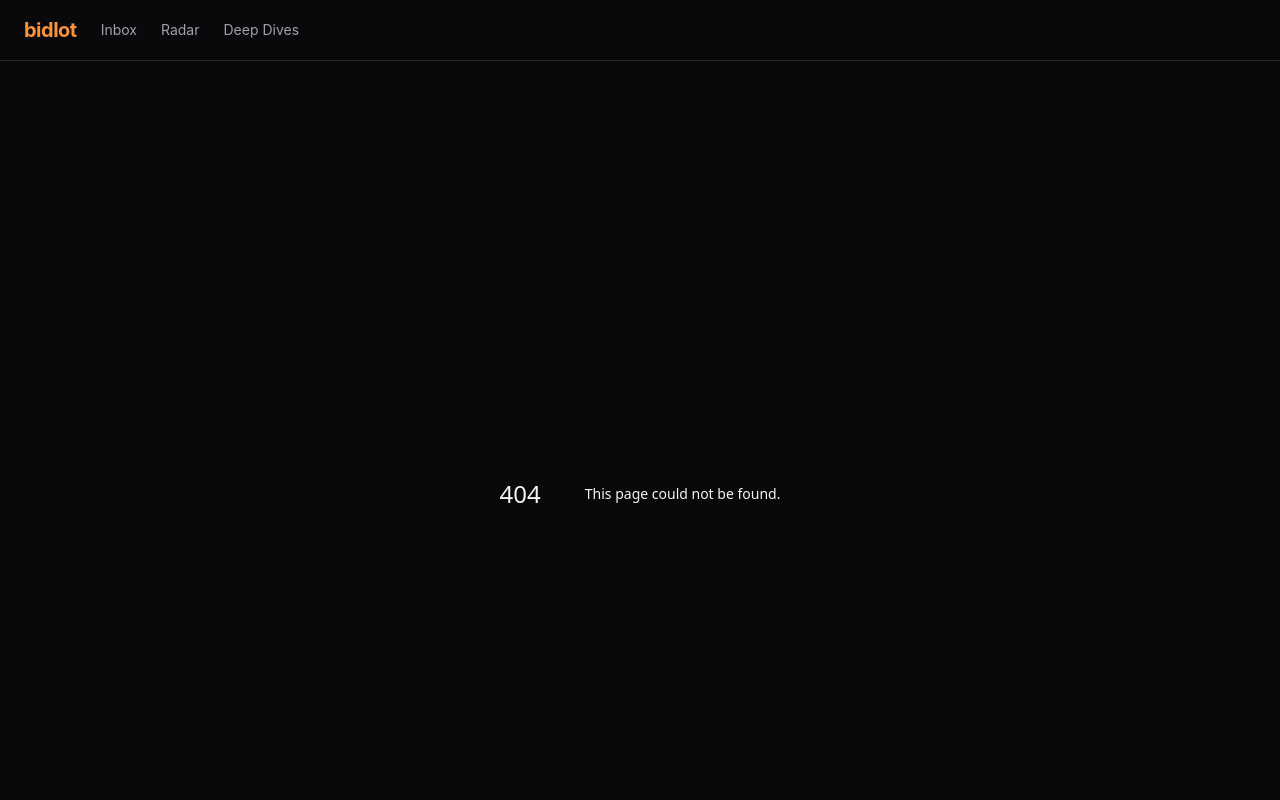
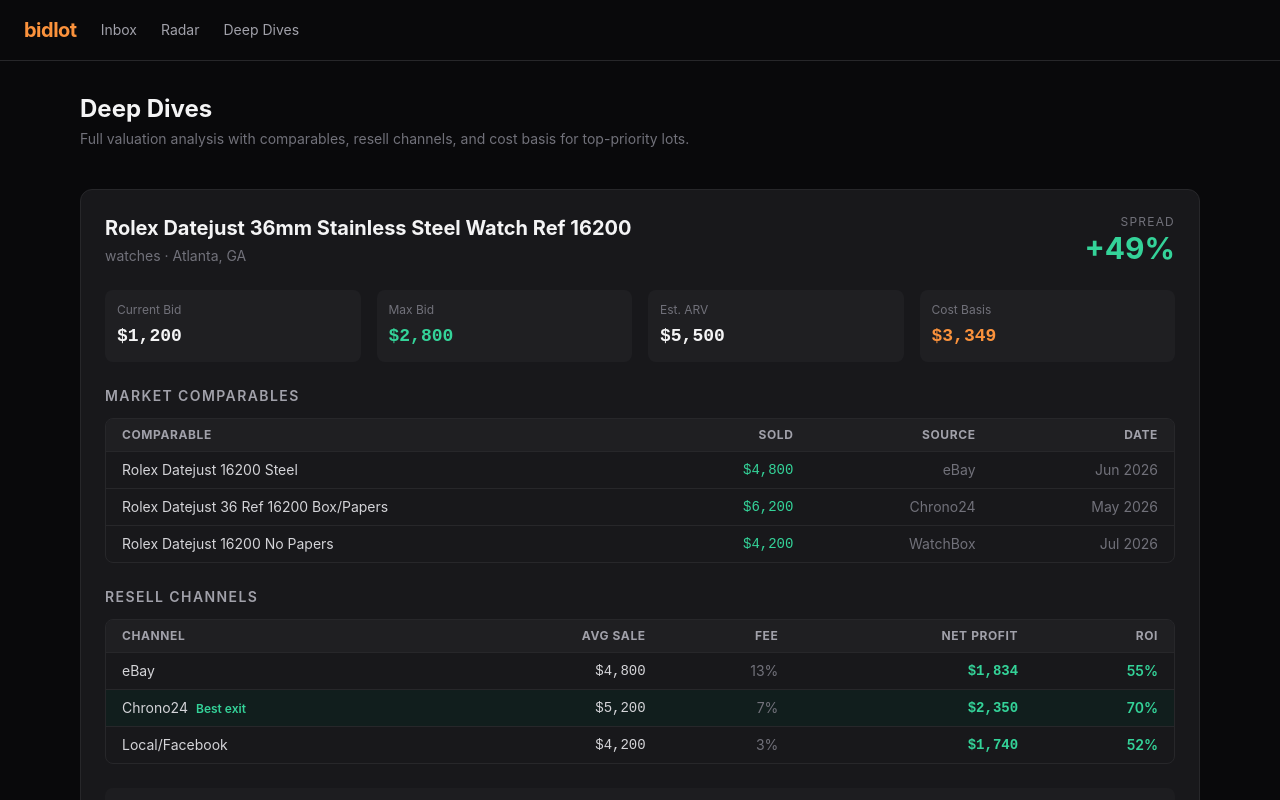
Before and after one commit to dialsandrew0/bidlot, a Next.js app in the folder apps/dashboard/: page /deep-dives in a window 1280 px wide. Before the commit this address had no page. Shown: the top 800 px of the page. Built offline with nearby package versions, Linux system fonts and the light colour scheme.

Commit message:
feat: add Deep Dives page with comparables and resell channel analysis

```diff
--- /dev/null
+++ b/apps/dashboard/app/deep-dives/page.tsx
@@ -0,0 +1,222 @@
+import { clsx } from 'clsx';
+
+interface DeepDiveLot {
+  id: string;
+  title: string;
+  category: string;
+  currentBid: number;
+  maxBid: number;
+  arv: number;
+  margin: number;
+  confidence: number;
+  location: string;
+  lotUrl: string;
+  comparables: { title: string; soldPrice: number; source: string; date: string }[];
+  resellChannels: { name: string; avgPrice: number; fee: number; netProfit: number }[];
+  notes: string;
+  shippingMode: 'local_pickup' | 'ships';
+  shippingEst: number;
+  buyerPremium: number;
+}
+
+const DEEP_DIVES: DeepDiveLot[] = [
+  {
+    id: 'd1',
+    title: 'Rolex Datejust 36mm Stainless Steel Watch Ref 16200',
+    category: 'watches',
+    currentBid: 1200,
+    maxBid: 2800,
+    arv: 5500,
+    margin: 0.49,
+    confidence: 0.85,
+    location: 'Atlanta, GA',
+    lotUrl: 'https://ctbids.com/lot/r1',
+    shippingMode: 'ships',
+    shippingEst: 45,
+    buyerPremium: 0.18,
+    comparables: [
+      { title: 'Rolex Datejust 16200 Steel', soldPrice: 4800, source: 'eBay', date: 'Jun 2026' },
+      { title: 'Rolex Datejust 36 Ref 16200 Box/Papers', soldPrice: 6200, source: 'Chrono24', date: 'May 2026' },
+      { title: 'Rolex Datejust 16200 No Papers', soldPrice: 4200, source: 'WatchBox', date: 'Jul 2026' },
+    ],
+    resellChannels: [
+      { name: 'eBay', avgPrice: 4800, fee: 0.13, netProfit: 1834 },
+      { name: 'Chrono24', avgPrice: 5200, fee: 0.065, netProfit: 2350 },
+      { name: 'Local/Facebook', avgPrice: 4200, fee: 0.03, netProfit: 1740 },
+    ],
+    notes: 'Strong demand for ref 16200 in steel. No-papers examples still trading well above $4k. Buyer premium + shipping adds ~$261 to cost basis at max bid. Best exit: Chrono24 listing at $5,200.',
+  },
+  {
+    id: 'd2',
+    title: 'MCM Eames Lounge Chair & Ottoman Herman Miller Original',
+    category: 'furniture',
+    currentBid: 800,
+    maxBid: 1400,
+    arv: 3200,
+    margin: 0.56,
+    confidence: 0.79,
+    location: 'Decatur, GA',
+    lotUrl: 'https://ctbids.com/lot/r5',
+    shippingMode: 'local_pickup',
+    shippingEst: 0,
+    buyerPremium: 0.18,
+    comparables: [
+      { title: 'Herman Miller Eames Lounge 670/671 Black', soldPrice: 2800, source: 'eBay', date: 'Jul 2026' },
+      { title: 'Eames Lounge Chair Santos Rosewood', soldPrice: 3800, source: '1stDibs', date: 'Jun 2026' },
+      { title: 'HM Eames Lounge Chair Walnut', soldPrice: 2400, source: 'Chairish', date: 'May 2026' },
+    ],
+    resellChannels: [
+      { name: 'eBay', avgPrice: 2800, fee: 0.13, netProfit: 1034 },
+      { name: '1stDibs', avgPrice: 3500, fee: 0.20, netProfit: 1548 },
+      { name: 'Chairish', avgPrice: 2600, fee: 0.20, netProfit: 1348 },
+      { name: 'Facebook Marketplace', avgPrice: 2200, fee: 0.0, netProfit: 1148 },
+    ],
+    notes: 'Local pickup only in Decatur — need van or truck. Original HM label adds ~15% premium. Condition critical: check ottoman base and leather cracks. Best exit: 1stDibs if rosewood shell.',
+  },
+];
+
+function CompsTable({ comps }: { comps: DeepDiveLot['comparables'] }) {
+  return (
+    <div className="rounded-lg border border-zinc-800 overflow-hidden">
+      <table className="w-full text-sm">
+        <thead>
+          <tr className="bg-zinc-800/50 text-zinc-400 text-xs uppercase tracking-wider">
+            <th className="px-4 py-2 text-left">Comparable</th>
+            <th className="px-4 py-2 text-right">Sold</th>
+            <th className="px-4 py-2 text-right">Source</th>
+            <th className="px-4 py-2 text-right">Date</th>
+          </tr>
+        </thead>
+        <tbody>
+          {comps.map((c, i) => (
+            <tr key={i} className="border-t border-zinc-800">
+              <td className="px-4 py-2 text-zinc-300">{c.title}</td>
+              <td className="px-4 py-2 text-right font-mono text-emerald-400">${c.soldPrice.toLocaleString()}</td>
+              <td className="px-4 py-2 text-right text-zinc-500">{c.source}</td>
+              <td className="px-4 py-2 text-right text-zinc-500">{c.date}</td>
+            </tr>
+          ))}
+        </tbody>
+      </table>
+    </div>
+  );
+}
+
+function ChannelsTable({ channels, costBasis }: { channels: DeepDiveLot['resellChannels']; costBasis: number }) {
+  const best = channels.reduce((a, b) => a.netProfit > b.netProfit ? a : b);
+  return (
+    <div className="rounded-lg border border-zinc-800 overflow-hidden">
+      <table className="w-full text-sm">
+        <thead>
+          <tr className="bg-zinc-800/50 text-zinc-400 text-xs uppercase tracking-wider">
+            <th className="px-4 py-2 text-left">Channel</th>
+            <th className="px-4 py-2 text-right">Avg Sale</th>
+            <th className="px-4 py-2 text-right">Fee</th>
+            <th className="px-4 py-2 text-right">Net Profit</th>
+            <th className="px-4 py-2 text-right">ROI</th>
+          </tr>
+        </thead>
+        <tbody>
+          {channels.map((ch, i) => {
+            const roi = Math.round((ch.netProfit / costBasis) * 100);
+            const isBest = ch.name === best.name;
+            return (
+              <tr key={i} className={clsx('border-t border-zinc-800', isBest && 'bg-emerald-950/30')}>
+                <td className="px-4 py-2">
+                  <span className="text-zinc-300">{ch.name}</span>
+                  {isBest && <span className="ml-2 text-xs text-emerald-400 font-semibold">Best exit</span>}
+                </td>
+                <td className="px-4 py-2 text-right font-mono text-zinc-300">${ch.avgPrice.toLocaleString()}</td>
+                <td className="px-4 py-2 text-right text-zinc-500">{Math.round(ch.fee * 100)}%</td>
+                <td className={clsx('px-4 py-2 text-right font-mono font-bold', ch.netProfit > 0 ? 'text-emerald-400' : 'text-red-400')}>
+                  ${ch.netProfit.toLocaleString()}
+                </td>
+                <td className={clsx('px-4 py-2 text-right font-semibold', roi > 0 ? 'text-emerald-400' : 'text-red-400')}>
+                  {roi}%
+                </td>
+              </tr>
+            );
+          })}
+        </tbody>
+      </table>
+    </div>
+  );
+}
+
+function DeepDiveCard({ lot }: { lot: DeepDiveLot }) {
+  const costBasis = Math.round(lot.maxBid * (1 + lot.buyerPremium) + lot.shippingEst);
+  const spreadPct = Math.round(lot.margin * 100);
+  return (
+    <div className="rounded-xl border border-zinc-800 bg-zinc-900 p-6 space-y-6">
+      {/* Header */}
+      <div className="flex items-start justify-between gap-4">
+        <div>
+          <h2 className="text-xl font-bold text-zinc-100">{lot.title}</h2>
+          <p className="text-zinc-500 text-sm mt-1">{lot.category.replace(/_/g, ' ')} &middot; {lot.location}</p>
+        </div>
+        <div className="text-right shrink-0">
+          <p className="text-xs text-zinc-500 uppercase tracking-widest">Spread</p>
+          <p className="text-3xl font-bold text-emerald-400">+{spreadPct}%</p>
+        </div>
+      </div>
+
+      {/* Key metrics */}
+      <div className="grid grid-cols-4 gap-4">
+        {[
+          { label: 'Current Bid', value: `$${lot.currentBid.toLocaleString()}`, color: 'text-zinc-100' },
+          { label: 'Max Bid', value: `$${lot.maxBid.toLocaleString()}`, color: 'text-emerald-400' },
+          { label: 'Est. ARV', value: `$${lot.arv.toLocaleString()}`, color: 'text-zinc-100' },
+          { label: 'Cost Basis', value: `$${costBasis.toLocaleString()}`, color: 'text-orange-400' },
+        ].map(m => (
+          <div key={m.label} className="bg-zinc-800/50 rounded-lg p-3">
+            <p className="text-zinc-500 text-xs mb-1">{m.label}</p>
+            <p className={clsx('font-mono font-bold text-lg', m.color)}>{m.value}</p>
+          </div>
+        ))}
+      </div>
+
+      {/* Comparables */}
+      <div>
+        <h3 className="text-sm font-semibold text-zinc-400 uppercase tracking-widest mb-3">Market Comparables</h3>
+        <CompsTable comps={lot.comparables} />
+      </div>
+
+      {/* Resell channels */}
+      <div>
+        <h3 className="text-sm font-semibold text-zinc-400 uppercase tracking-widest mb-3">Resell Channels</h3>
+        <ChannelsTable channels={lot.resellChannels} costBasis={costBasis} />
+      </div>
+
+      {/* Notes */}
+      <div className="bg-zinc-800/40 rounded-lg p-4">
+        <h3 className="text-xs font-semibold text-zinc-500 uppercase tracking-widest mb-2">Analyst Notes</h3>
+        <p className="text-zinc-300 text-sm leading-relaxed">{lot.notes}</p>
+      </div>
+
+      <a
+        href={lot.lotUrl}
+        target="_blank"
+        rel="noopener noreferrer"
+        className="inline-block px-4 py-2 bg-orange-500 hover:bg-orange-600 text-white text-sm font-semibold rounded-lg transition-colors"
+      >
+        View on CTBids &rarr;
+      </a>
+    </div>
+  );
+}
+
+export default function DeepDivesPage() {
+  return (
+    <div className="space-y-10">
+      <div>
+        <h1 className="text-2xl font-bold text-zinc-100">Deep Dives</h1>
+        <p className="text-zinc-500 text-sm mt-1">
+          Full valuation analysis with comparables, resell channels, and cost basis for top-priority lots.
+        </p>
+      </div>
+      {DEEP_DIVES.map(lot => (
+        <DeepDiveCard key={lot.id} lot={lot} />
+      ))}
+    </div>
+  );
+}
```
